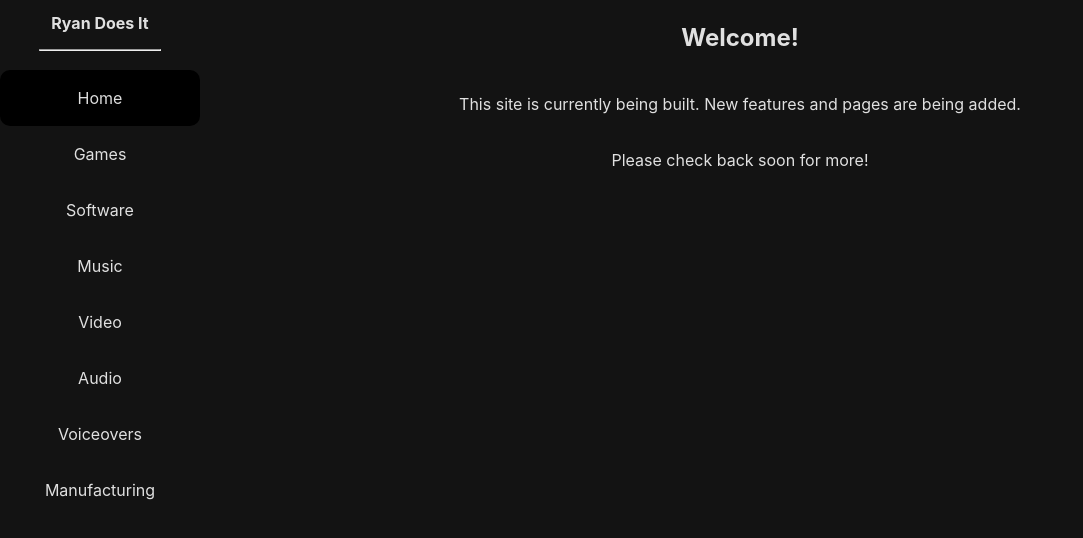
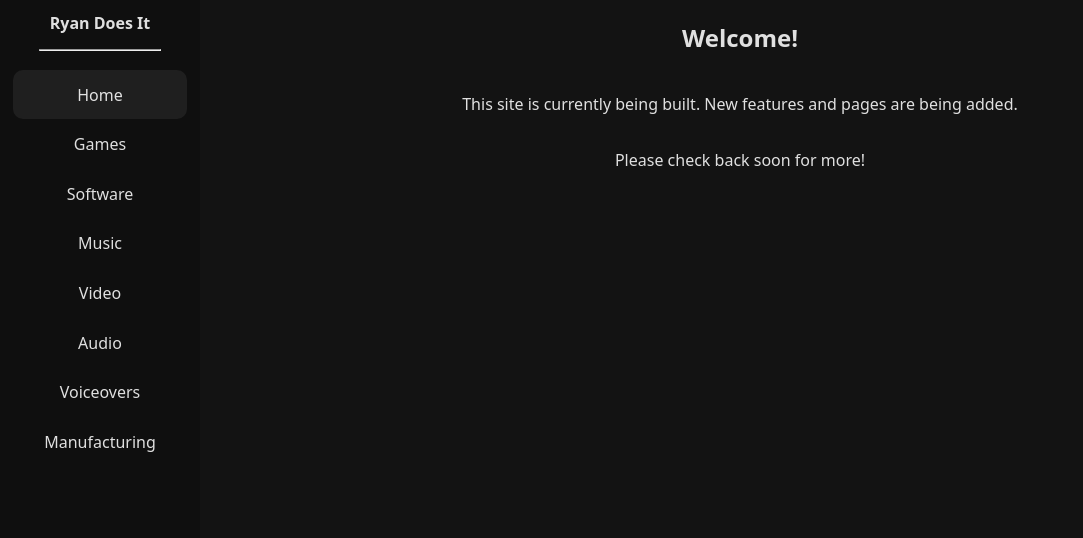
Before and after one commit to RyanFullStack/ryandoesit, a React (Vite) app: page / in a window 1280 px wide. Shown: the top 538 px of the page, without its empty margins (0-1083 px from the left). Built offline with nearby package versions, Linux system fonts and the light colour scheme.

Commit message:
sidebar styling

```diff
--- a/src/components/sidebar/sidebar.css
+++ b/src/components/sidebar/sidebar.css
@@ -8,7 +8,7 @@
     top: 0;
     bottom: 0;
     transition: transform 0.3s ease;
-    background-color: #131313;
+    background-color: #0f0f0f;
     /* border: 1px solid red; */
 }
 
@@ -18,19 +18,20 @@
 }
 
 .sidebar-item {
-    padding: 1rem 1rem;
+    margin: 0 .8rem;
+    padding: .8rem 1rem;
     border-radius: 10px;
 }
 
 .sidebar-item:hover {
-    background-color: black;
+    background-color: rgb(31, 31, 31);
     cursor: pointer;
     transition-property: background-color;
     transition-duration: .3s;
 }
 
 .sidebar-item.active {
-    background-color: black;
+    background-color: rgb(31, 31, 31)
 }
 
 .sidebar-toggle {
@@ -43,14 +44,14 @@
 
 @media (max-width: 600px) {
     .sidebar-content {
-        width: 200px; /* Adjust as needed */
+        width: 200px;
     }
 
     .sidebar-content.hidden {
-        transform: translateX(-200px); /* Matches the sidebar width */
+        transform: translateX(-200px);
     }
 
     .sidebar-toggle {
-        display: block; /* Show toggle icon on small screens */
+        display: flex;
     }
 }
--- a/src/index.css
+++ b/src/index.css
@@ -1,7 +1,7 @@
 :root {
-  font-family: Inter, system-ui, Avenir, Helvetica, Arial, sans-serif;
+  font-family: system-ui, Avenir, Helvetica, Arial, sans-serif;
   line-height: 1.5;
-  font-weight: 400;
+  font-weight: 500;
 
   color: rgba(255, 255, 255, 0.87);
   background-color: #131313;
```
